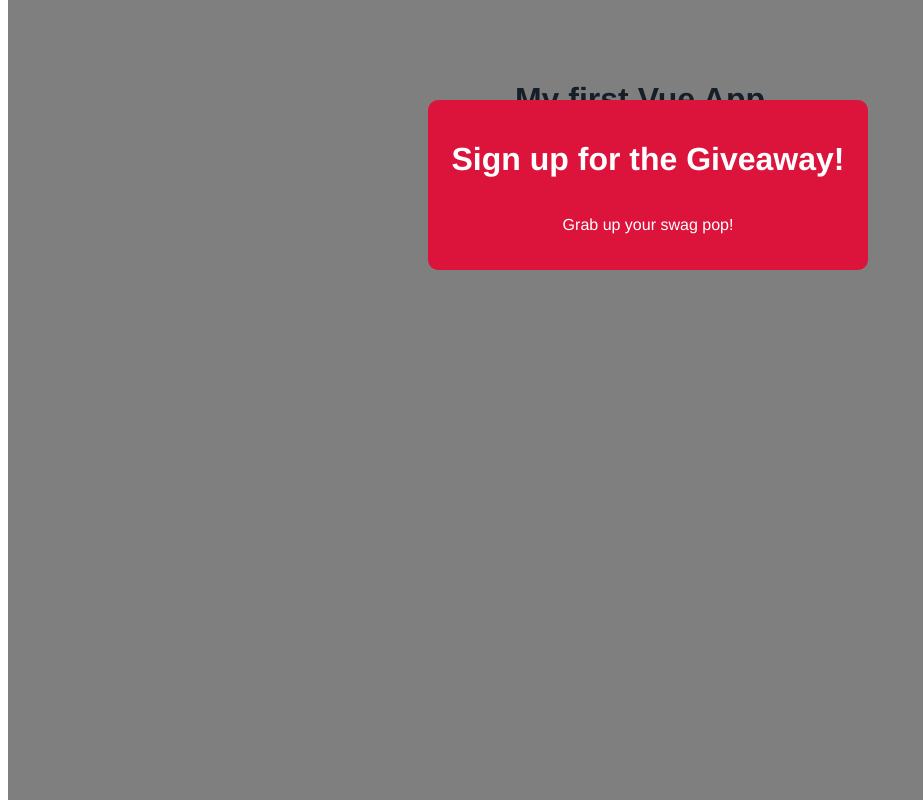
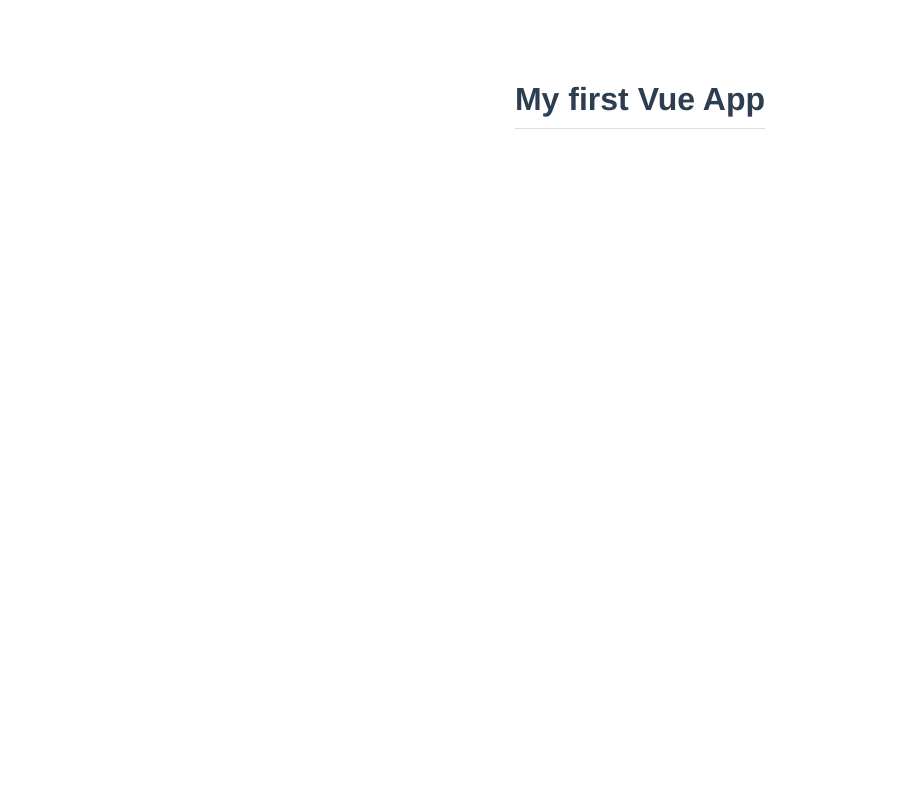
Before and after one commit to Maryahcee/modal-project, a Vue app: page / in a window 1280 px wide. Shown: the whole page, without its empty margins (0-923 px from the left). Built offline with nearby package versions, Linux system fonts and the light colour scheme.

Commit message:
Update App.vue
add  show modal prop

```diff
--- a/src/App.vue
+++ b/src/App.vue
@@ -1,6 +1,8 @@
 <template>
  <h1>{{ title  }}</h1>
-<Modal :header="header" :text="text" theme="sale"/>
+ <div v-if="showModal">
+   <Modal :header="header" :text="text" theme="sale"/>
+ </div>
 </template>
 
 <script>
@@ -13,7 +15,8 @@
     return{
       title: 'My first Vue App',
       header: 'Sign up for the Giveaway!',
-      text: 'Grab up your swag pop!'
+      text: 'Grab up your swag pop!',
+      showModal: false
     }
   },
 
```
